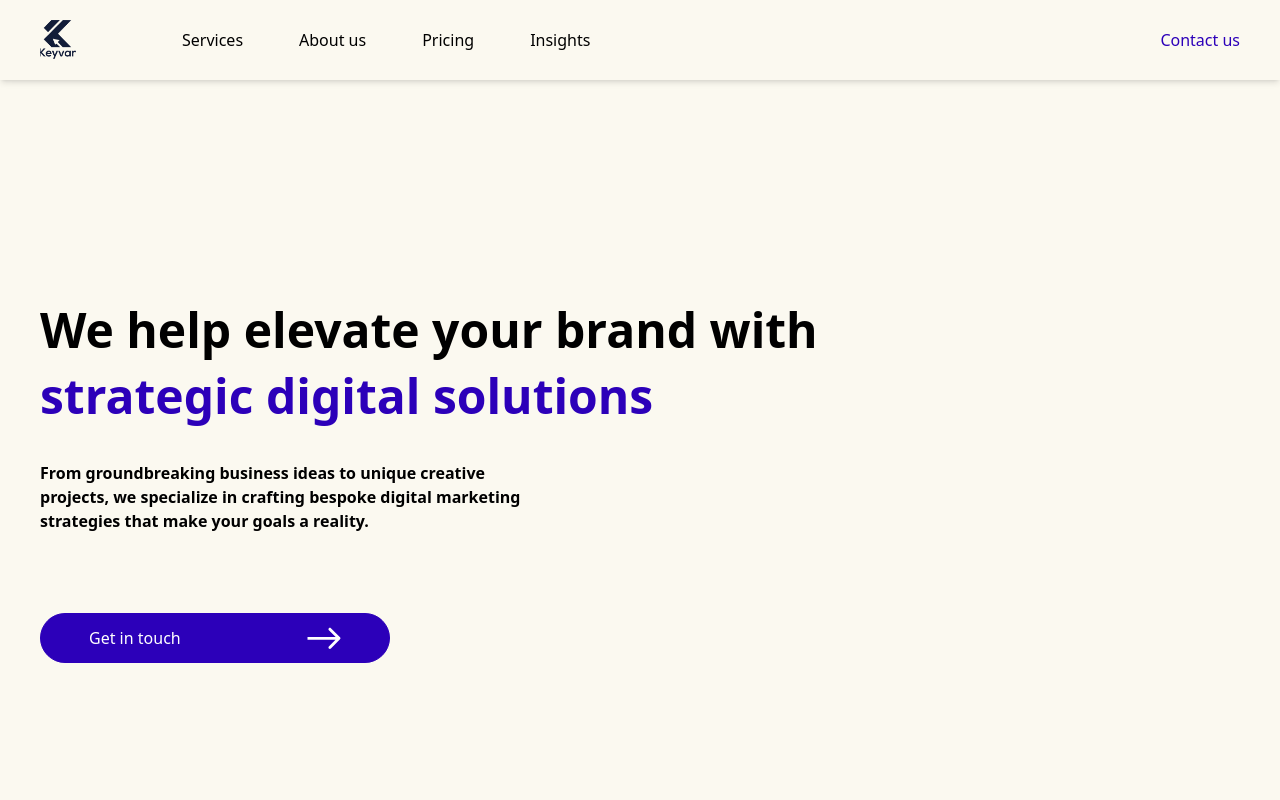
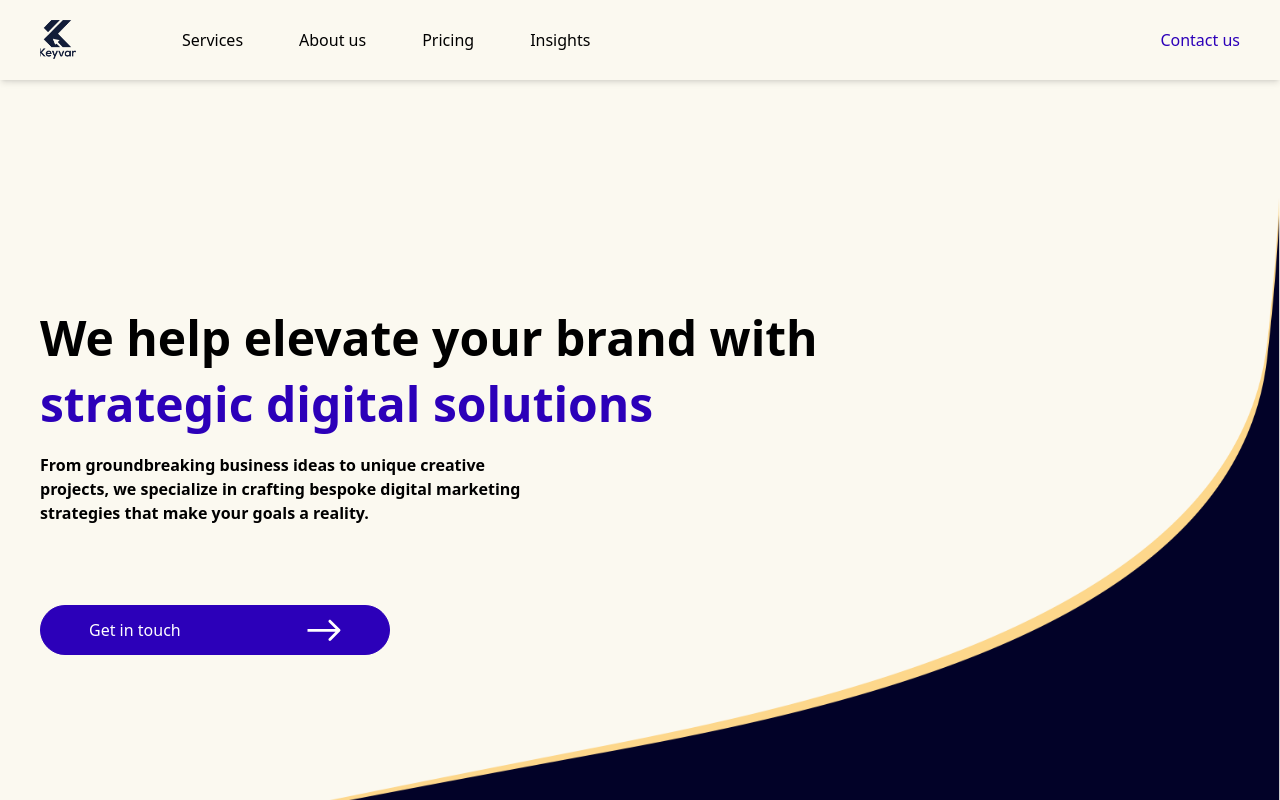
Before and after one commit to Perebonilado/keyvar-client, a Next.js app: page / in a window 1280 px wide. Shown: the top 800 px of the page. Built offline with nearby package versions, Linux system fonts and the light colour scheme.

Commit message:
keyvar web

```diff
--- a/@modules/Home/Banner.tsx
+++ b/@modules/Home/Banner/Banner.tsx
@@ -2,18 +2,19 @@ import Button from "@/@shared/ui-components/Button";
 import Container from "@/@shared/ui-components/Container";
 import ArrowRight from "@/icons/ArrowRight";
 import React, { FC } from "react";
+import styles from "./styles.module.css";
 
 const Banner: FC = () => {
   return (
-    <section className="bg-[#FBF9F0]">
+    <section className={styles.banner}>
       <Container>
-        <div className="min-h-screen  flex flex-col justify-center w-full max-w-[800px]">
+        <div className="flex flex-col justify-center w-full max-w-[800px]">
           <h1 className="text-5xl max-md:text-3xl leading-snug font-bold">
             We help elevate your brand with{" "}
             <span className="text-[#2C00B9]">strategic digital solutions</span>
           </h1>
 
-          <p className="pt-8 pb-20 font-semibold w-full max-w-[500px]">
+          <p className="pt-4 pb-20 font-semibold w-full max-w-[500px]">
             From groundbreaking business ideas to unique creative projects, we
             specialize in crafting bespoke digital marketing strategies that
             make your goals a reality.
@@ -22,7 +23,7 @@ const Banner: FC = () => {
           <Button
             title="Get in touch"
             size="large"
-            className="w-full max-w-[350px] !text-base !justify-between"
+            className="w-full max-sm:max-w-[unset] sm:max-w-[350px] max-sm:w-full !text-base !justify-between"
             endicon={<ArrowRight />}
           />
         </div>
--- /dev/null
+++ b/@modules/Home/Banner/styles.module.css
@@ -0,0 +1,13 @@
+.banner {
+  background: #fbf9f0 url(/assets/home/banner-bg.png) no-repeat center 100% /
+    contain;
+  min-height: 100vh;
+  display: flex;
+  align-items: center;
+}
+
+@media only screen and (min-width: 1160px) {
+  .banner {
+    background-size: 100vw 100vh;
+  }
+}
--- /dev/null
+++ b/@modules/Home/ClientCard.tsx
@@ -0,0 +1,9 @@
+import React, { FC } from 'react'
+
+const ClientCard:FC = () => {
+  return (
+    <div>ClientCard</div>
+  )
+}
+
+export default ClientCard
--- /dev/null
+++ b/@modules/Home/HelpClients.tsx
@@ -0,0 +1,9 @@
+import React, { FC } from 'react'
+
+const HelpClients:FC = () => {
+  return (
+    <div>HelpClients</div>
+  )
+}
+
+export default HelpClients
--- a/@shared/components/Navbar/index.tsx
+++ b/@shared/components/Navbar/index.tsx
@@ -26,7 +26,7 @@ const Navbar: FC = () => {
 
   return (
     <>
-      <nav className="flex items-center fixed top-0 left-0 w-screen shadow-md h-20 bg-[#FBF9F0]">
+      <nav className="flex items-center fixed z-[5000] top-0 left-0 w-screen shadow-md h-20 bg-[#FBF9F0]">
         <Container>
           <div className="flex items-center gap-3">
             <div style={{ flex: 2 }} className="flex items-center gap-3">
--- a/pages/index.tsx
+++ b/pages/index.tsx
@@ -1,5 +1,5 @@
 
-import Banner from "@/@modules/Home/Banner";
+import Banner from "@/@modules/Home/Banner/Banner";
 import AppLayout from "@/@shared/layout/AppLayout";
 
 
```
Also changed, not shown: public/assets/home/banner-bg.png (added).
